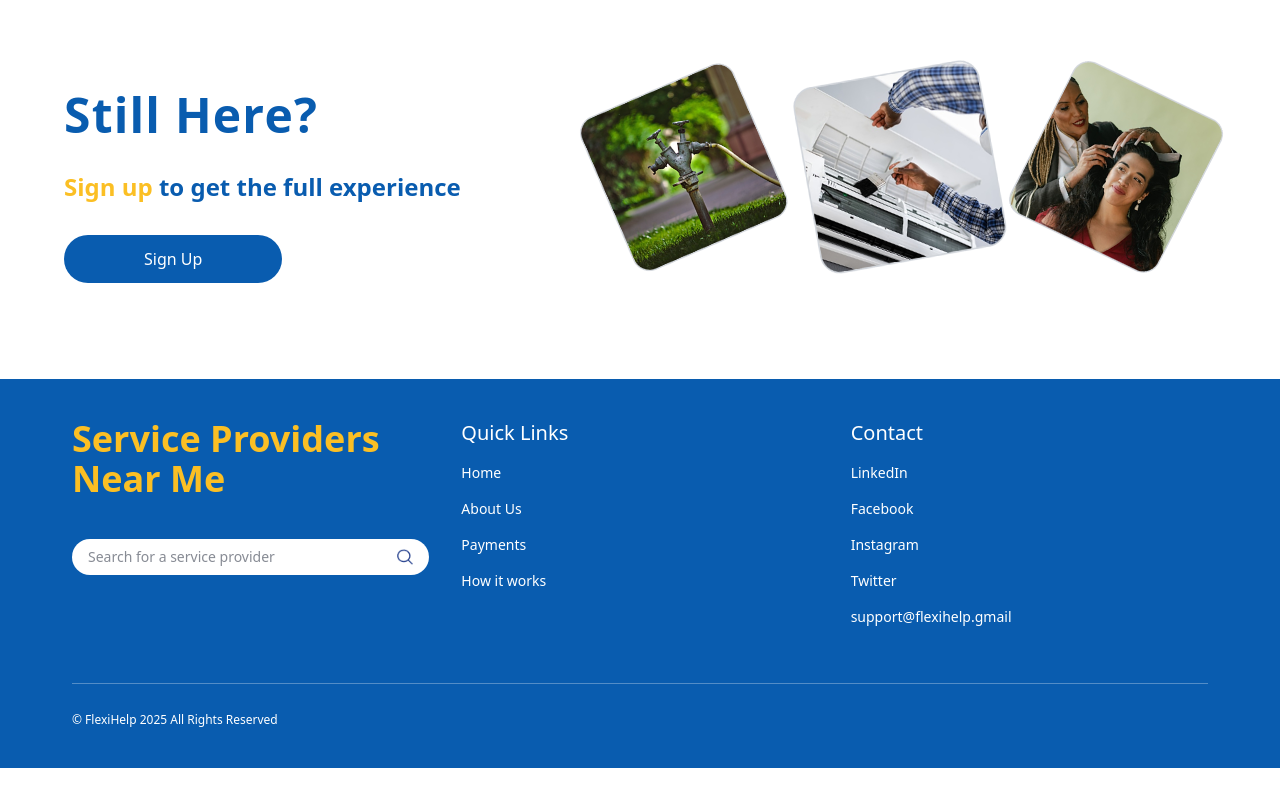
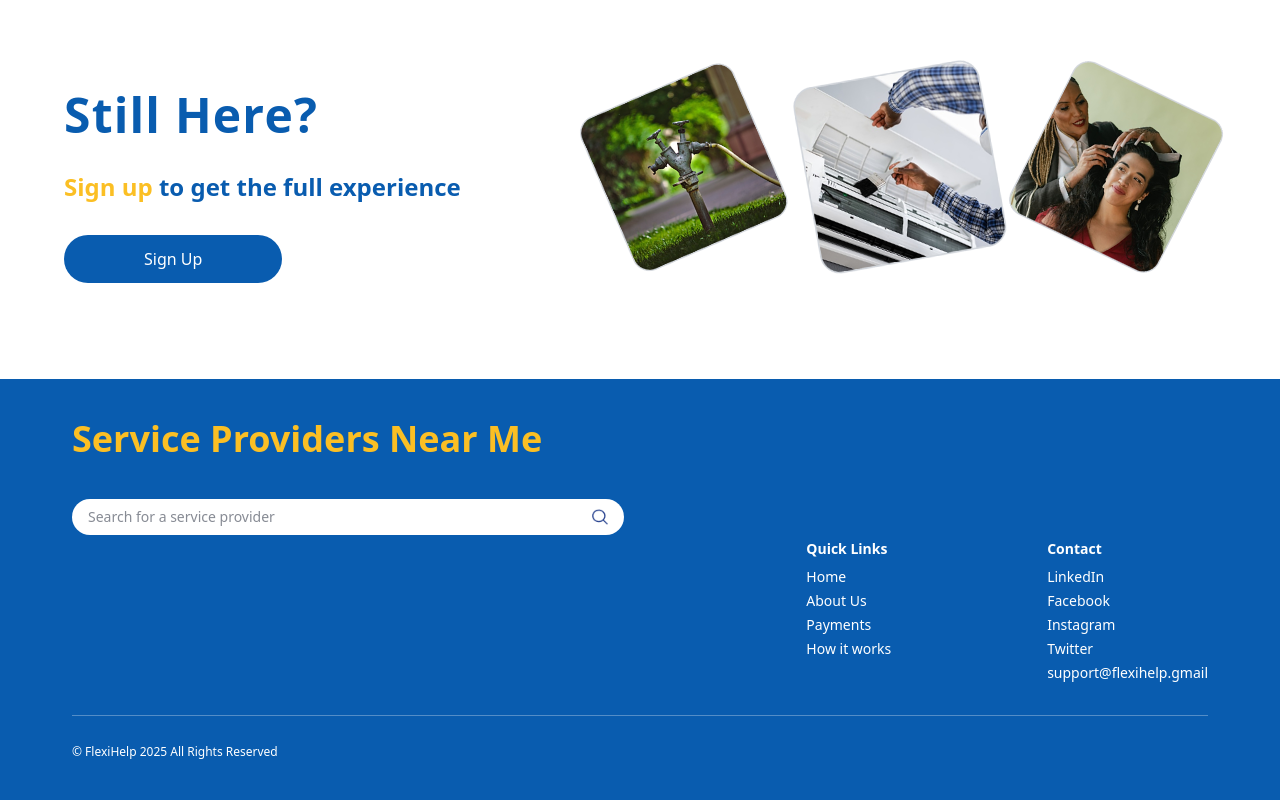
Before and after one commit to morris-codes/FlexiHelp, a React app: page / in a window 1280 px wide. Shown: the part 3352-4152 px from the top of the page. Before the commit the page ends 4120 px from the top, so only its background shows below. Built offline with nearby package versions, Linux system fonts and the light colour scheme; the HTML template or start-up script is replaced by a standard one.

Commit message:
Footer edited to grid-2

```diff
--- a/src/components/Footer.jsx
+++ b/src/components/Footer.jsx
@@ -31,7 +31,7 @@ export default function Footer() {
 
             {/* === Blue Footer Bottom === */}
             <div className="bg-[#095CAF] text-white mt-18 px-10 md:px-18 py-10">
-                <div className="grid grid-cols-1 md:grid-cols-3 gap-8 mb-8">
+                <div className="grid grid-cols-1 md:grid-cols-2 gap-8 mb-8">
 
                     {/* Left: Search Title & Input */}
                     <div>
@@ -46,28 +46,30 @@ export default function Footer() {
                         </div>
                     </div>
 
-                    {/* Middle: Quick Links */}
+        <div className="flex justify-end">
+            <div className="grid grid-cols-2 gap-20 text-sm mt-30">
               <div>
-                        <h5 className="text-xl font-medium mb-4">Quick Links</h5>
-                        <ul className="text-sm space-y-4 mb-6">
-                            <li>Home</li>
-                            <li>About Us</li>
-                            <li>Payments</li>
-                            <li>How it works</li>
+                <h3 className="font-semibold mb-2">Quick Links</h3>
+                <ul className="space-y-1">
+                  <li><a href="/" className="hover:underline">Home</a></li>
+                  <li><a href="/about" className="hover:underline">About Us</a></li>
+                  <li><a href="/payments" className="hover:underline">Payments</a></li>
+                  <li><a href="/how-it-works" className="hover:underline">How it works</a></li>
                 </ul>
               </div>
-
-                    {/* Right: Contact Info */}
               <div>
-                        <h5 className="text-xl font-medium mb-4">Contact</h5>
-                        <ul className="text-sm space-y-4 mb-6">
-                            <li>LinkedIn</li>
-                            <li>Facebook</li>
-                            <li>Instagram</li>
-                            <li>Twitter</li>
-                            <li>support@flexihelp.gmail</li>
+                <h3 className="font-semibold mb-2">Contact</h3>
+                <ul className="space-y-1">
+                  <li><a href="https://linkedin.com" target="_blank" rel="noreferrer" className="hover:underline">LinkedIn</a></li>
+                  <li><a href="https://facebook.com" target="_blank" rel="noreferrer" className="hover:underline">Facebook</a></li>
+                  <li><a href="https://instagram.com" target="_blank" rel="noreferrer" className="hover:underline">Instagram</a></li>
+                  <li><a href="https://twitter.com" target="_blank" rel="noreferrer" className="hover:underline">Twitter</a></li>
+                  <li><a href="mailto:support@flexihelp.gmail" className="hover:underline">support@flexihelp.gmail</a></li>
                 </ul>
               </div>
+            </div>
+          </div>
+
         </div>
 
                 <hr className="border-white/30 mb-7" />
```
Lines whose indentation alone changed are shown as unchanged.
